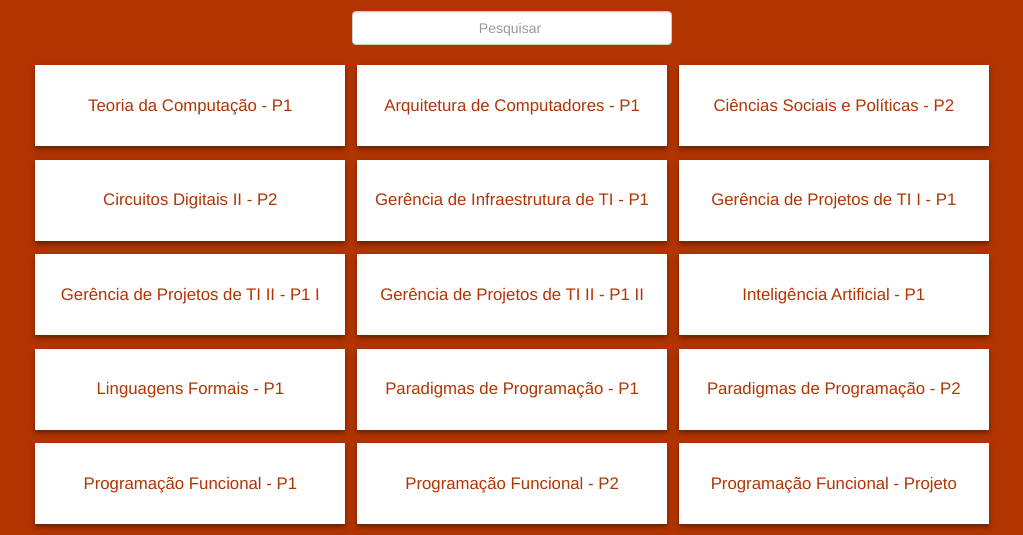
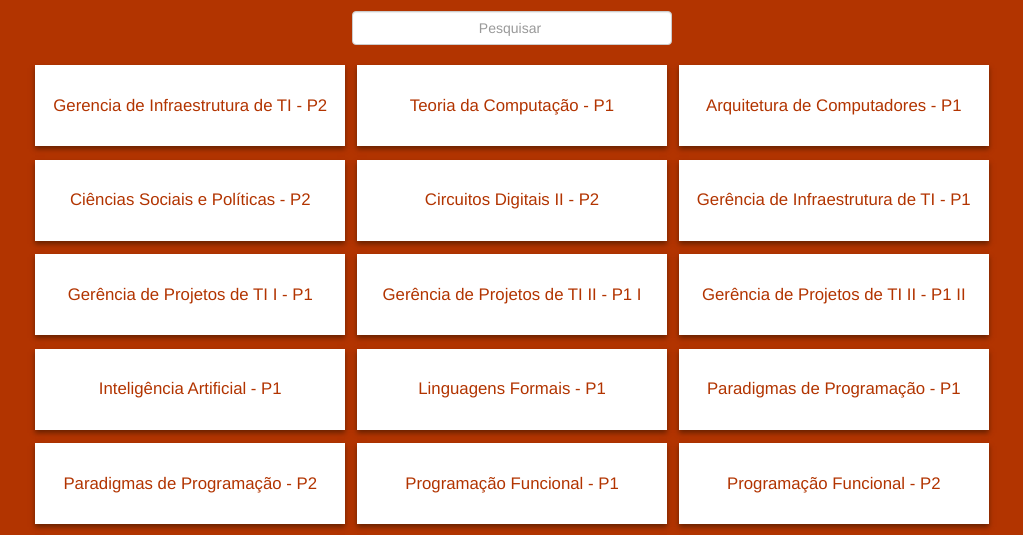
Before and after one commit to tdex/tarcisiodeschamps.com.br, a plain HTML site: page resources/projetos/provasnr/index.html in a window 1280 px wide. Shown: the part 244-779 px from the top of the page, without its empty margins (128-1151 px from the left). Drawn offline with nearby package versions, Linux system fonts and the light colour scheme.

Commit message:
Update Provas NR - add gerencia TI p1-2

```diff
--- a/resources/projetos/provasnr/js/script.js
+++ b/resources/projetos/provasnr/js/script.js
@@ -11,6 +11,11 @@ app.controller('app', function($scope){
 });
 app.controller('provas', function($scope){
   $scope.prova = [
+    {
+      disciplina: 'Gerencia de Infraestrutura de TI - P2',
+      pdf: 'provas/GerenciaInfraEstrutura_P2.pdf',
+      classe: 'p2'
+    },
     {
       disciplina: 'Teoria da Computação - P1',
       pdf: 'provas/TeoriaDaComputacao_P1.pdf',
```
Also changed, not shown: resources/projetos/agendaAngular/index.html (+1 -1 lines), 1 other file.
